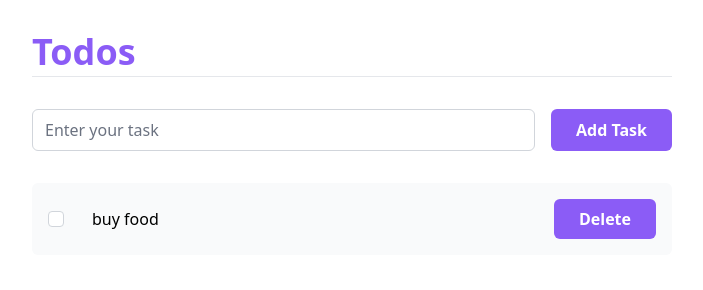
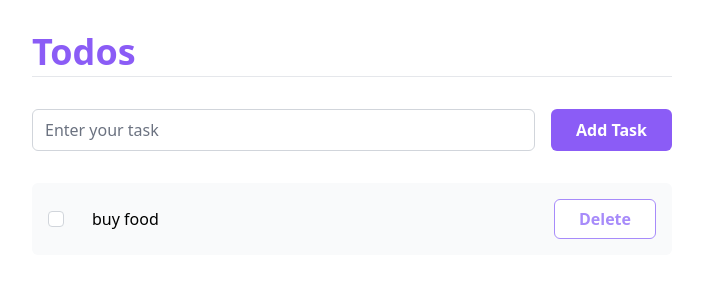
Before and after one commit to dtjv/mvc.ts, a website built with Parcel: page src/index.html in a window 1280 px wide. Shown: the whole page, without its empty margins (288-991 px from the left). Built offline with nearby package versions, Linux system fonts and the light colour scheme; what cuid would draw is missing.

Commit message:
Change delete button style

```diff
--- a/src/index.html
+++ b/src/index.html
@@ -45,7 +45,7 @@
             >
             <button
               id="add-btn"
-              class="block px-6 py-2 ml-4 text-base font-semibold leading-snug text-white bg-purple-500 border border-transparent rounded-md hover:bg-purple-400 focus:outline-none focus:bg-purple-400"
+              class="block px-6 py-2 ml-4 text-base font-semibold leading-snug text-purple-400 bg-white border border-purple-400 rounded-md hover:text-white hover:bg-purple-400 focus:outline-none focus:bg-purple-400"
             >
               Delete
             </button>
```
